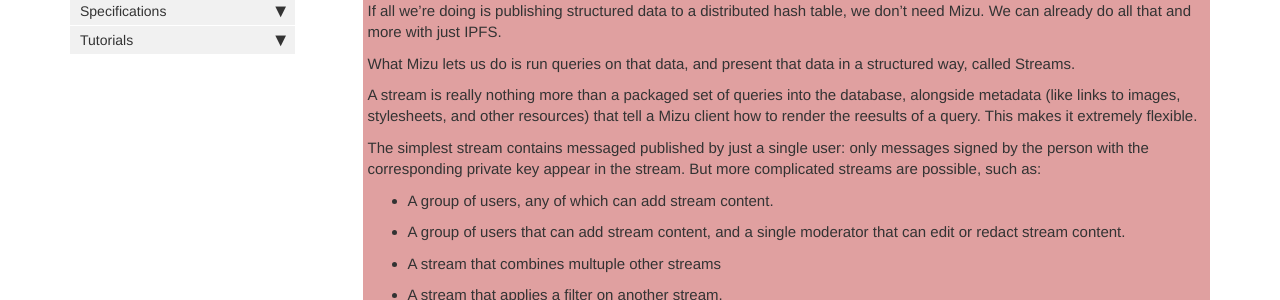
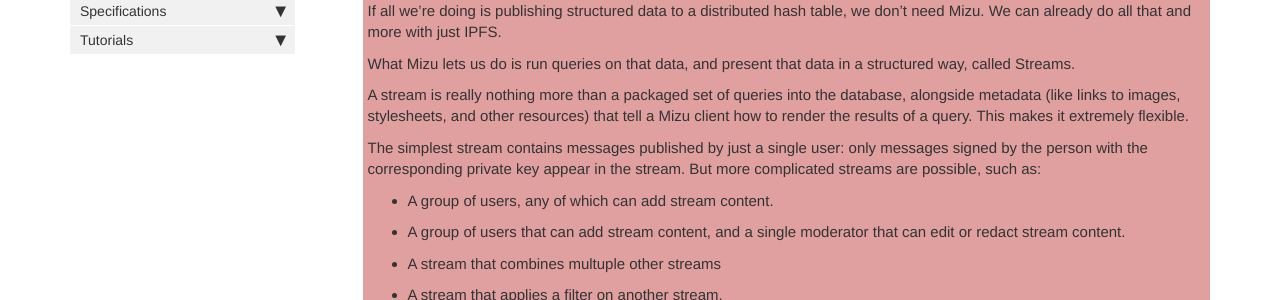
Before and after one commit to solipsis-project/mizu-documentation, a Jekyll site: the page built from pages/concepts.md, in a window 1280 px wide and 900 px high, scrolled down 2128 px. Shown: the part 174-474 px from the top of the window. Built offline with Jekyll 4.4.1, drawn with Linux system fonts in a browser that asks for light colours; comment, search, counter and statistics services are not loaded.

Commit message:
Fix typos on concepts.md

```diff
--- a/pages/concepts.md
+++ b/pages/concepts.md
@@ -71,9 +71,9 @@ If all we're doing is publishing structured data to a distributed hash table, we
 
 What Mizu lets us do is run queries on that data, and present that data in a structured way, called Streams.
 
-A stream is really nothing more than a packaged set of queries into the database, alongside metadata (like links to images, stylesheets, and other resources) that tell a Mizu client how to render the reesults of a query. This makes it extremely flexible.
+A stream is really nothing more than a packaged set of queries into the database, alongside metadata (like links to images, stylesheets, and other resources) that tell a Mizu client how to render the results of a query. This makes it extremely flexible.
 
-The simplest stream contains messaged published by just a single user: only messages signed by the person with the corresponding private key appear in the stream. But more complicated streams are possible, such as:
+The simplest stream contains messages published by just a single user: only messages signed by the person with the corresponding private key appear in the stream. But more complicated streams are possible, such as:
 
 - A group of users, any of which can add stream content.
 - A group of users that can add stream content, and a single moderator that can edit or redact stream content.
```
